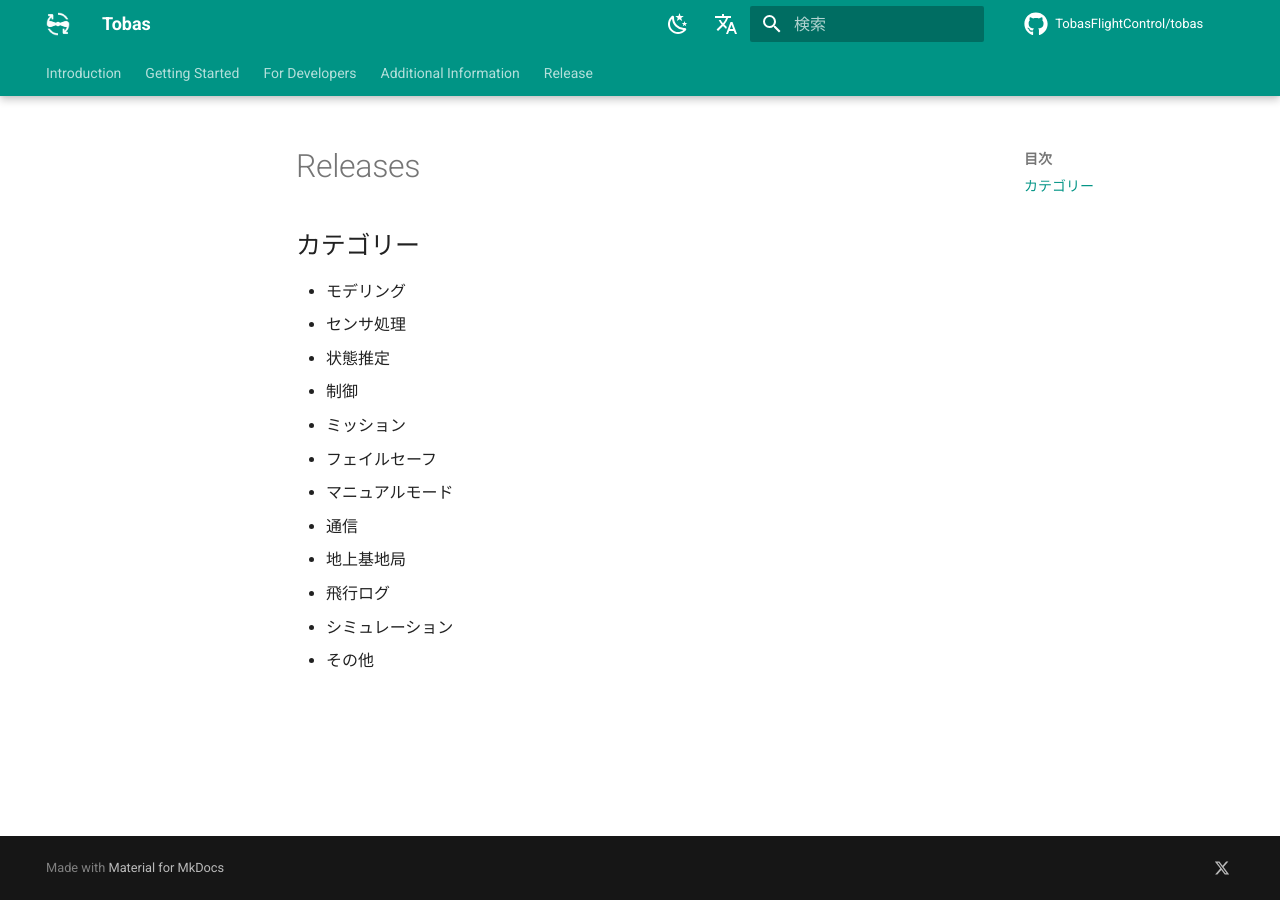
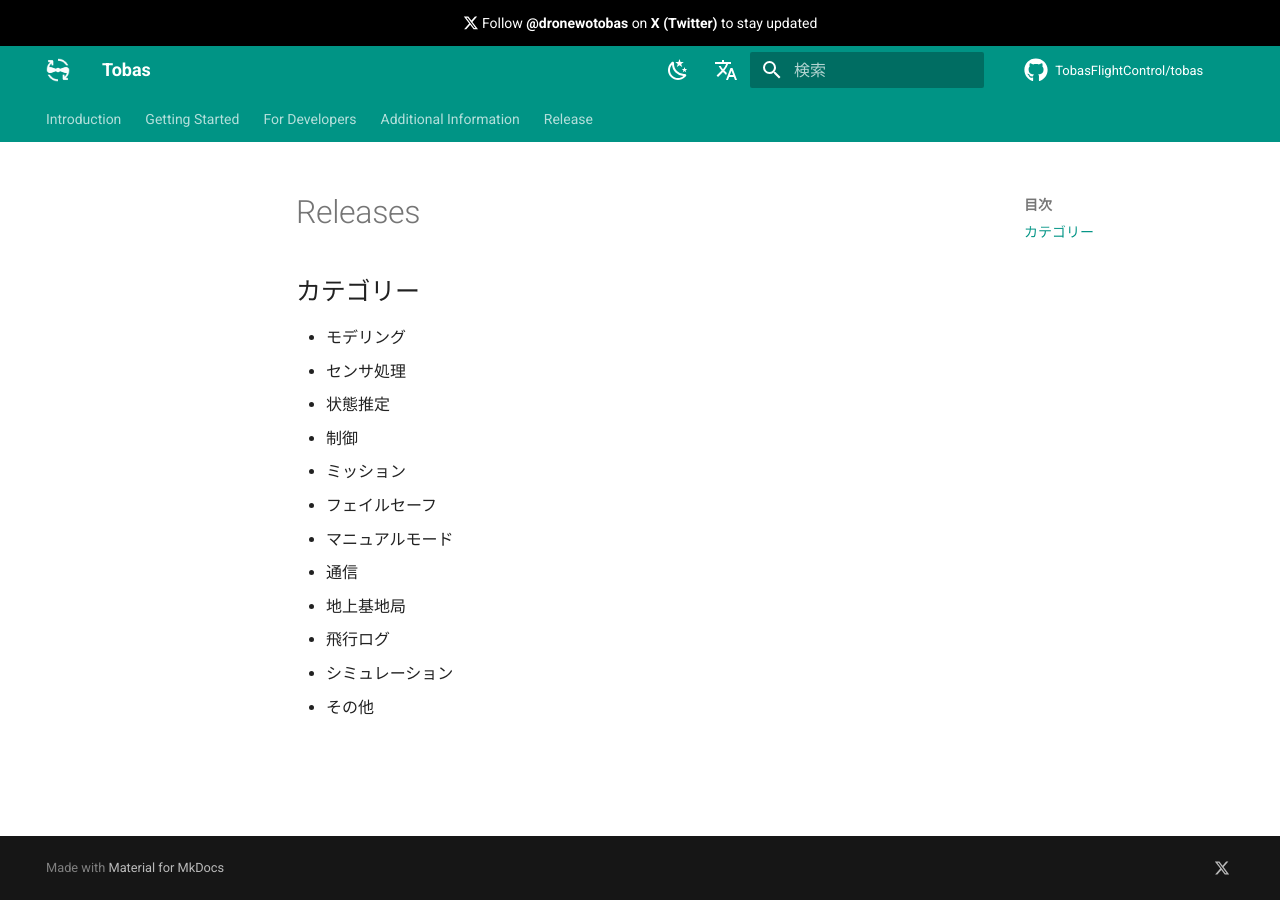
Before and after one commit to TobasFlightControl/tobas_wiki_ja, an MkDocs documentation site: the page built from docs/releases/README.md, in a window 1280 px wide. Built offline with MkDocs 1.6.1 and Material for MkDocs 9.7.7, drawn with Linux system fonts in a browser that asks for light colours; comment, search, counter and statistics services are not loaded; the version menu is left out.

Commit message:
アナウンスを表示

```diff
--- /dev/null
+++ b/docs/stylesheets/extra.css
@@ -0,0 +1,29 @@
+.md-banner {
+  background-color: #000000;
+}
+
+.md-banner .announce-wrapper,
+.md-banner #announce-left,
+.md-banner .item {
+  display: flex;
+  justify-content: center;
+  align-items: center;
+  text-align: center;
+}
+
+.md-banner .announce-link,
+.md-banner .announce-link:visited,
+.md-banner .announce-link:hover,
+.md-banner .announce-link:active {
+  color: #FFFFFF;
+  text-decoration: none;
+  text-align: center;
+}
+
+.md-banner .announce-link strong {
+  color: inherit;
+}
+
+.md-banner .twemoji svg {
+  fill: currentColor;
+}
--- a/mkdocs.yaml
+++ b/mkdocs.yaml
@@ -10,7 +10,7 @@ theme:
   #   https://fastapi.tiangolo.com/
   #   https://github.com/fastapi/fastapi/blob/master/docs/en/mkdocs.yml
   name: material
-  # custom_dir: overrides # https://squidfunk.github.io/mkdocs-material/setup/setting-up-the-header/#announcement-bar
+  custom_dir: overrides # https://squidfunk.github.io/mkdocs-material/setup/setting-up-the-header/#announcement-bar
   palette: # https://squidfunk.github.io/mkdocs-material/setup/changing-the-colors/
     - media: "(prefers-color-scheme: light)"
       scheme: default
@@ -90,20 +90,25 @@ markdown_extensions:
       permalink: true
 
 extra:
-  social:
+  social: # https://squidfunk.github.io/mkdocs-material/setup/setting-up-the-footer/#social-links
     - icon: fontawesome/brands/x-twitter
       link: https://x.com/dronewotobas
       name: Tobas on X
-  alternate:
+  alternate: # https://squidfunk.github.io/mkdocs-material/setup/changing-the-language/#site-language-selector
     - name: 日本語
       link: /
       lang: ja
     - name: English
       link: /en/
       lang: en
-  version: # https://squidfunk.github.io/mkdocs-material/setup/setting-up-versioning/?h=version
+  version: # https://squidfunk.github.io/mkdocs-material/setup/setting-up-versioning/
     provider: mike
 
+# https://squidfunk.github.io/mkdocs-material/customization/?h=css#additional-css
+extra_css:
+  - stylesheets/extra.css
+
+# https://squidfunk.github.io/mkdocs-material/customization/?h=css#additional-javascript
 extra_javascript:
   - https://polyfill.io/v3/polyfill.min.js?features=es6
   - https://cdn.jsdelivr.net/npm/mathjax@3/es5/tex-mml-chtml.js
```
